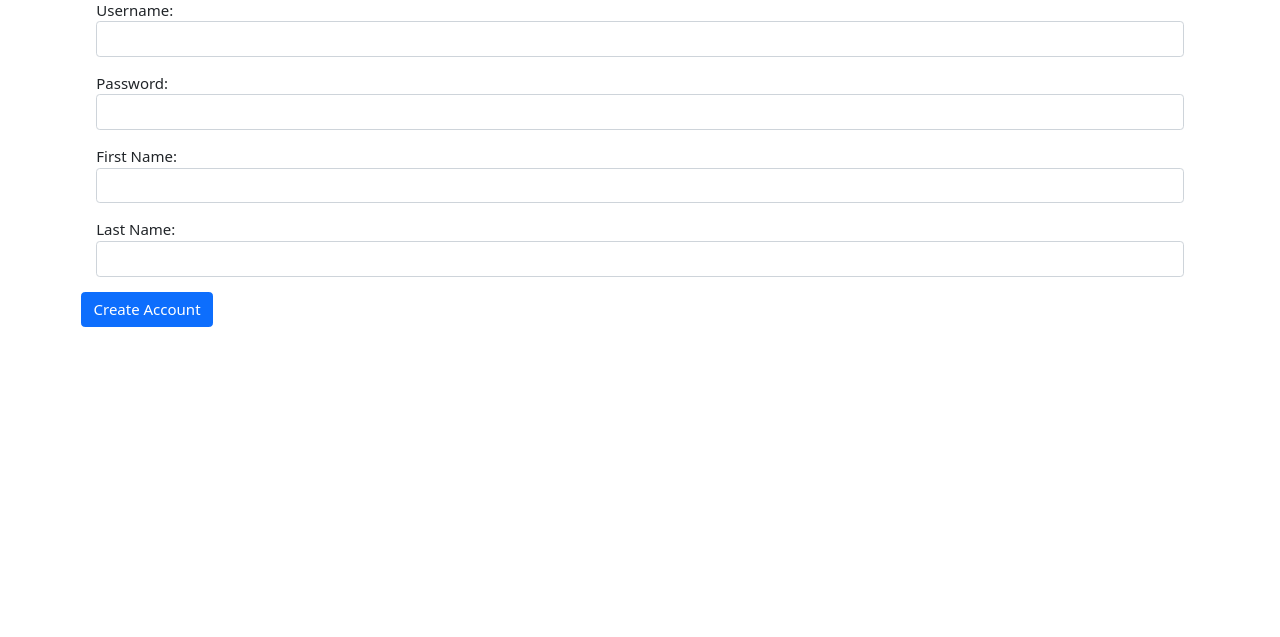
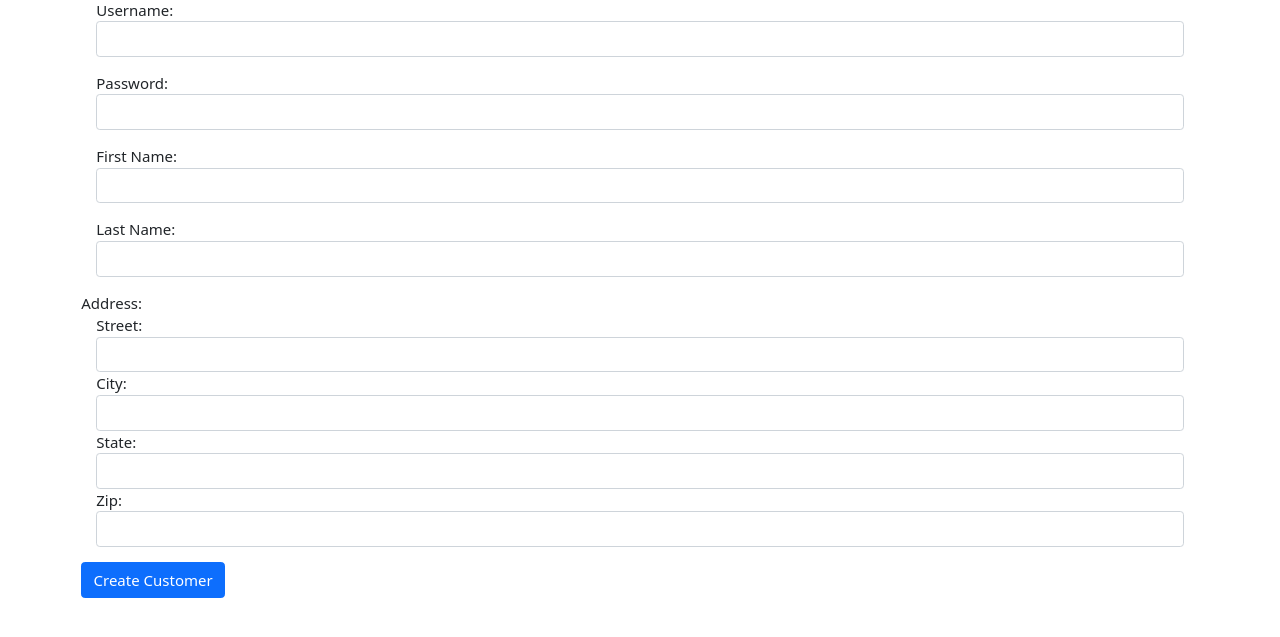
Before and after one commit to jad7qt/DatabaseProject, a PHP site: page /addCustomer.php in a window 1280 px wide. Shown: the part 39-676 px from the top of the page. Run offline with PHP 8.4, Linux system fonts and the light colour scheme.

Commit message:
Add Customer Form *Incomplete

```diff
--- a/addCustomer.php
+++ b/addCustomer.php
@@ -1,6 +1,17 @@
 <?php
 require("connect-db.php");
+require("customer-db.php");
 
+if ($_SERVER['REQUEST_METHOD'] == 'POST')
+{
+    if (!empty($_POST['actionBtn']) && ($_POST['actionBtn'] == "Create Customer"))
+    {
+        addUser($_POST['username'], $_POST['password'], $_POST['type'], $_POST['fname'], $_POST['lname']);
+        // TODO: Implement adding the actual Customer information
+        //addCustomer($_POST['username'], $_POST['st'], $_POST['city'], $_POST['state'], $_POST['zip']);
+    }
+
+}
 ?>
 
 <!DOCTYPE html>
@@ -41,7 +52,19 @@ require("connect-db.php");
             Last Name:
             <input type="text" class="form-control" name="lname" required/>
         </div>
-        <input type="submit" class="btn btn-primary" name="actionBtn" value="Create Account" title="class to add Customer/User" />
+        Address:
+        <div class="row mb-3 mx-3">
+            Street:
+            <input type="text" class="form-control" name="st" required/>
+            City:
+            <input type="text" class="form-control" name="city" required/>
+            State:
+            <input type="text" class="form-control" name="state" required/>
+            Zip:
+            <input type="text" class="form-control" name="zip" required/>
+        </div>
+        <input type="hidden" name="type" value="Customer" />
+        <input type="submit" class="btn btn-primary" name="actionBtn" value="Create Customer" title="class to add Customer/User" />
     </form>
 </div>
 </body>
--- /dev/null
+++ b/customer-db.php
@@ -0,0 +1,38 @@
+<?php
+function addUser($username, $password, $type, $fname, $lname)
+{
+    global $db;
+    $query = "INSERT INTO User(Username, Password, Type, FirstName, LastName) VALUES(:username, :password, :type, :fname, :lname)";
+    $statement = $db->prepare($query);
+    $statement->bindValue(':username', $username);
+    $statement->bindValue(':password', $password);
+    $statement->bindValue(':type', $type);
+    $statement->bindValue(':fname', $fname);
+    $statement->bindValue(':lname', $lname);
+    $statement->execute();
+    $statement->closeCursor();
+
+}
+
+function addCustomer($username, $st, $city, $state, $zip)
+{
+    global $db;
+    $query1 = "SELECT UserID FROM User WHERE Username=:username";
+    $statement1 = $db->prepare($query1);
+    $statement1->bindValue(':username', $username);
+    $statement1->execute();
+    $usersID = $statement1->fetchAll();
+    $statement1->closeCursor();
+
+    $query2 = "INSERT INTO Customer VALUES(:usersID, :street, :city, :state, :zip)";
+    $statement2 = $db->prepare($query);
+    $statement2->bindValue(':usersID', $usersID[0]["UserID"]);
+    $statement2->bindValue(':street', $st);
+    $statement2->bindValue(':city', $city);
+    $statement2->bindValue(':state', $state);
+    $statement2->bindValue(':zip', $zip);
+    $statement2->execute();
+    $statement2->closeCursor();
+}
+
+?>
```
